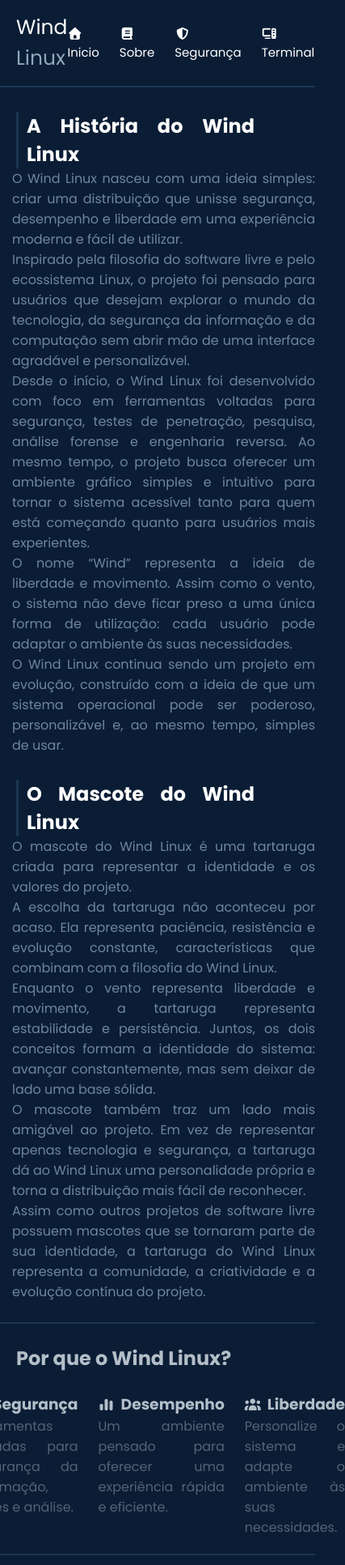
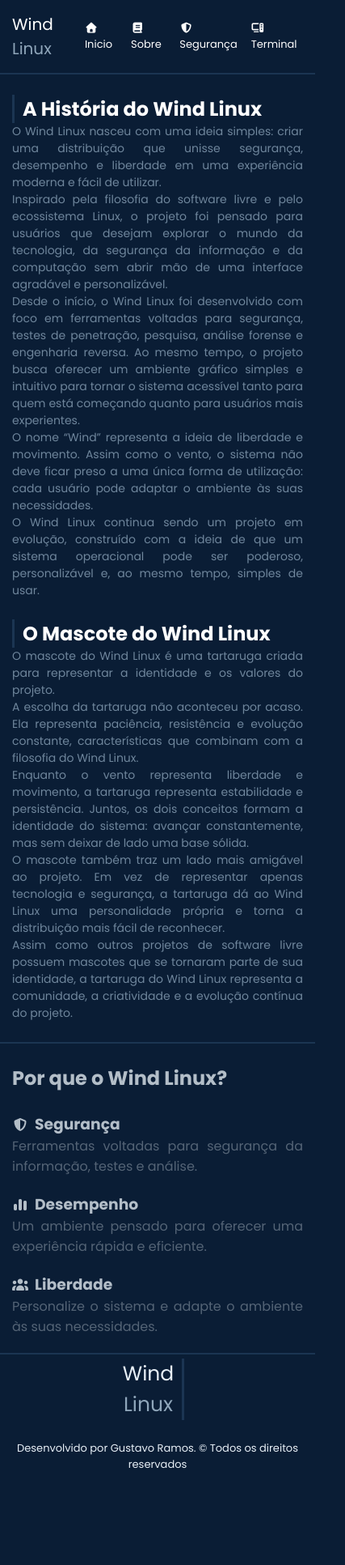
Before and after one commit to gustavo11795259/Wind-Linux, a plain HTML site: page index.html in a window 390 px wide. Shown: the top 1933 px of the page at 81% size, 427 px wide, since content can reach past the window. After the commit the page ends 1849 px from the top, so only its background shows below. Drawn offline with Linux system fonts and the light colour scheme.

Commit message:
Add responsive styles for max-width 800px
Added media query for screens up to 800px with styles for header, nav, and footer.

```diff
--- a/style.css
+++ b/style.css
@@ -171,5 +171,57 @@
     backdrop-filter: blur(10px);
 }
 
-@media (max-width: 375px) {
+@media (max-width: 800px) {
+   header {
+        padding: 15px;
+   }
+   header h3 {
+        font-size: 20px;
+   }
+   nav {
+        gap: 12px;
+   }
+   nav a {
+        font-size: 13px;
+   }
+   .corpo-pagina {
+        width: 100%;
+   }
+   .conteudo-pagina h2 {
+        margin: 25px 20px 0 15px;
+   }
+   .conteudo-pagina p {
+        margin: 0 15px;
+        font-size: 14px;
+   }
+   .segundo-conteudo-pagina {
+        padding: 20px 15px;
+   }
+   .cards {
+        flex-direction: column;
+        gap: 20px;
+   }
+   .card {
+        width: 100%;
+   }
+   .comandos {
+        padding: 20px 15px;
+   }
+   .comandos li {
+        font-size: 14px;
+   }
+   footer {
+        padding: 30px 15px;
+        flex-direction: column;
+        align-items: center;
+        text-align: center;
+   }
+   footer p {
+        position: static;
+        transform: none;
+        font-size: 13px;
+   }
+   .siderbar {
+        width: 250px;
+   }
 }
```
